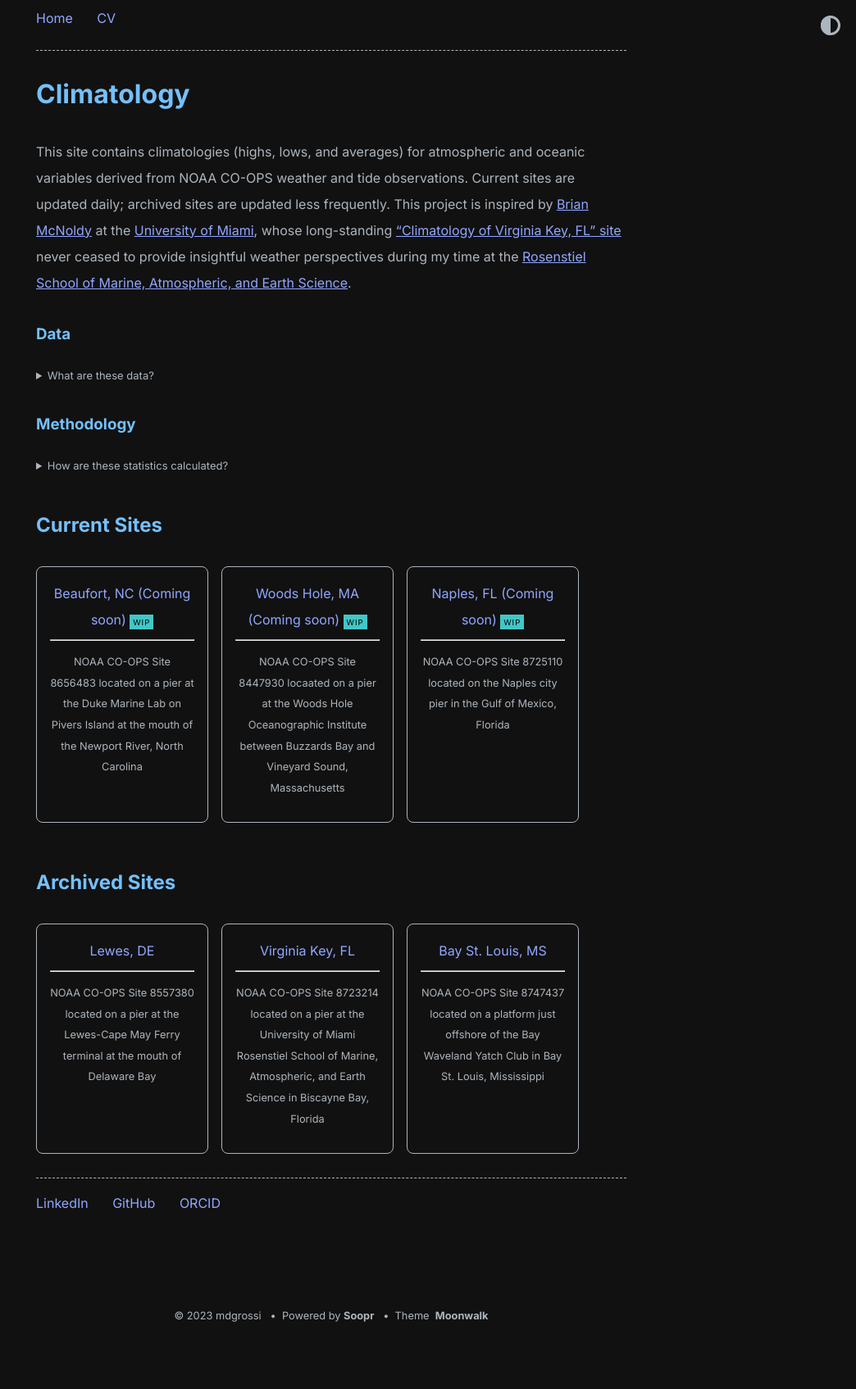
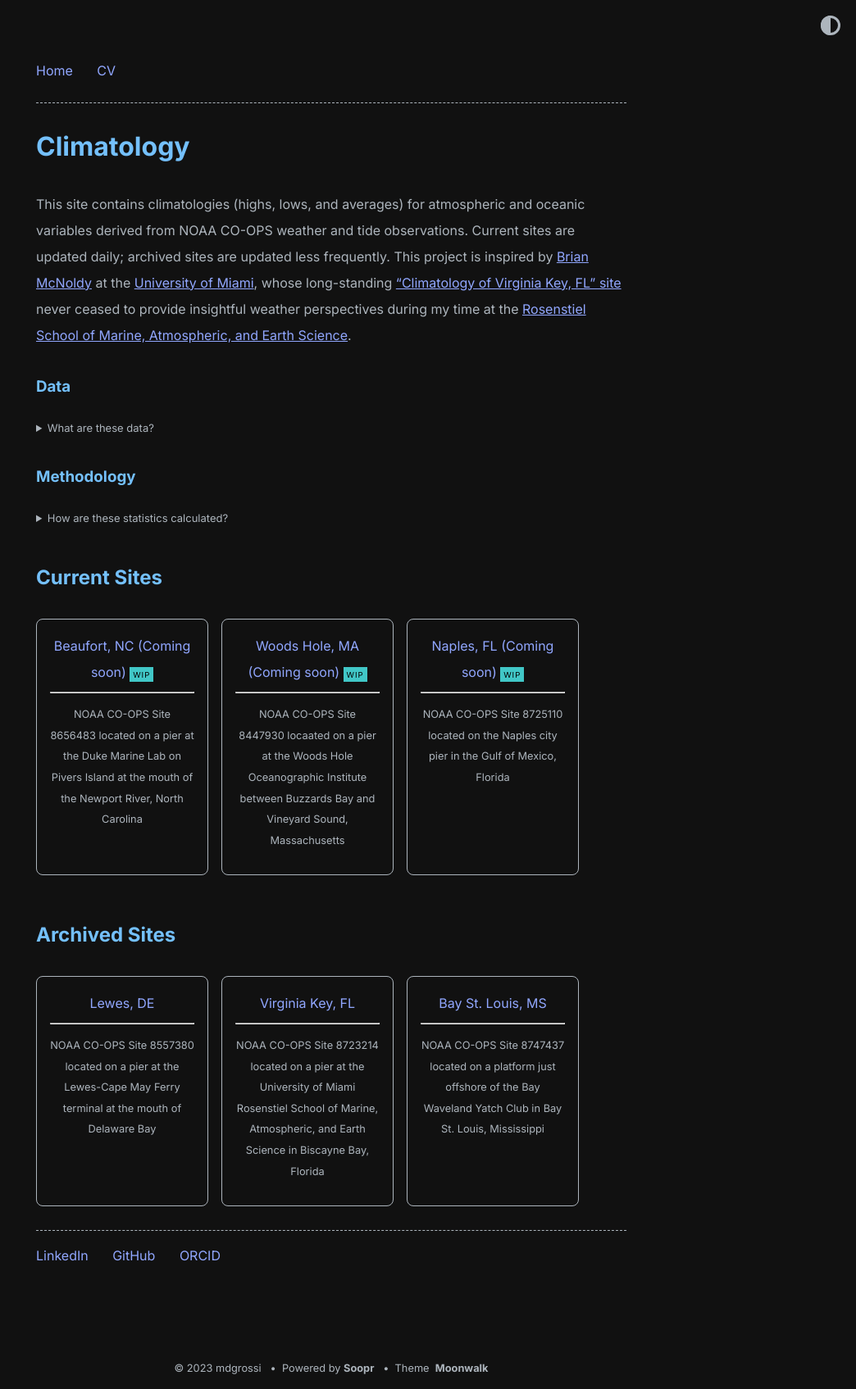
Before and after one commit to mdgrossi/climatologyweb, a Jekyll site: the page built from index.md, in a window 1280 px wide. Shown: the whole page at 82% size, without its empty margins (236-1280 px from the left). Built offline with Jekyll 4.4.1, drawn with Linux system fonts in a browser that asks for light colours; before the commit the page ends 1619 px from its top, so only the background shows below that.

Commit message:
Try to remove empty space

```diff
--- a/_sass/moonwalk.scss
+++ b/_sass/moonwalk.scss
@@ -41,7 +41,7 @@
 .w {
   max-width: 720px;
   margin: 0 auto;
-  //padding: 4em 2em;//
+  padding: 4em 2em;
 }
 
 table, th, td {
@@ -115,6 +115,8 @@
 html, body {
     background-color: var(--bg);
     color: var(--text);
+    margin: 0px;
+    padding: 0px;
 }
 h1, h2, h3, h4, h5, h6 {
     color: var(--headings);
```
